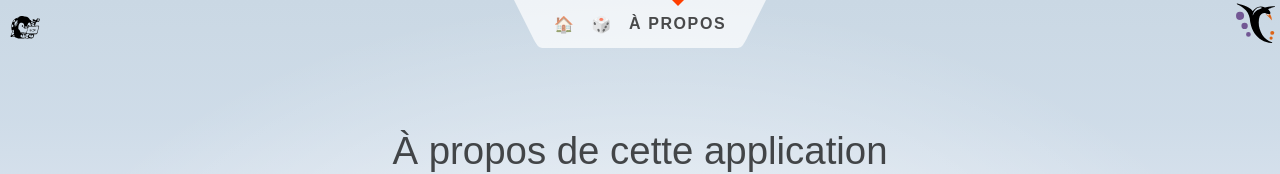
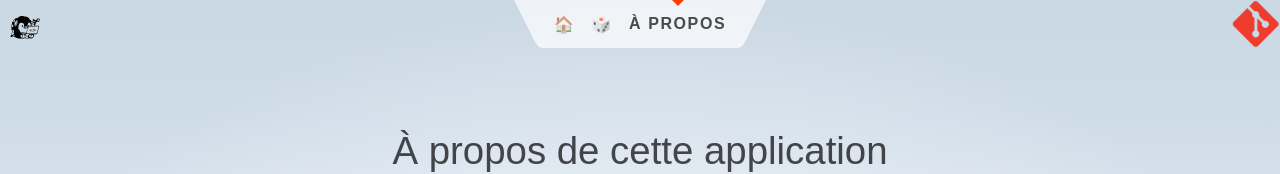
Before and after one commit to Ilingu/parrainsup, a SvelteKit app: page /about in a window 1280 px wide. Shown: the top 174 px of the page. Built offline with nearby package versions, Linux system fonts and the light colour scheme.

Commit message:
change source logo

```diff
--- a/src/routes/Header.svelte
+++ b/src/routes/Header.svelte
@@ -1,7 +1,7 @@
 <script>
 	import { page } from '$app/stores';
 	import dodu from '$lib/images/dodu.svg';
-	import framagit from '$lib/images/framagit.svg';
+	import framagit from '$lib/images/framagit.webp';
 </script>
 
 <header>
@@ -33,7 +33,7 @@
 
 	<div class="corner">
 		<a href="https://framagit.org/Neutrino/parrainsup">
-			<img src={framagit} alt="GitHub" />
+			<img src={framagit} alt="framagit" />
 		</a>
 	</div>
 </header>
```
Also changed, not shown: src/lib/images/framagit.svg (deleted), src/lib/images/framagit.webp (added).
